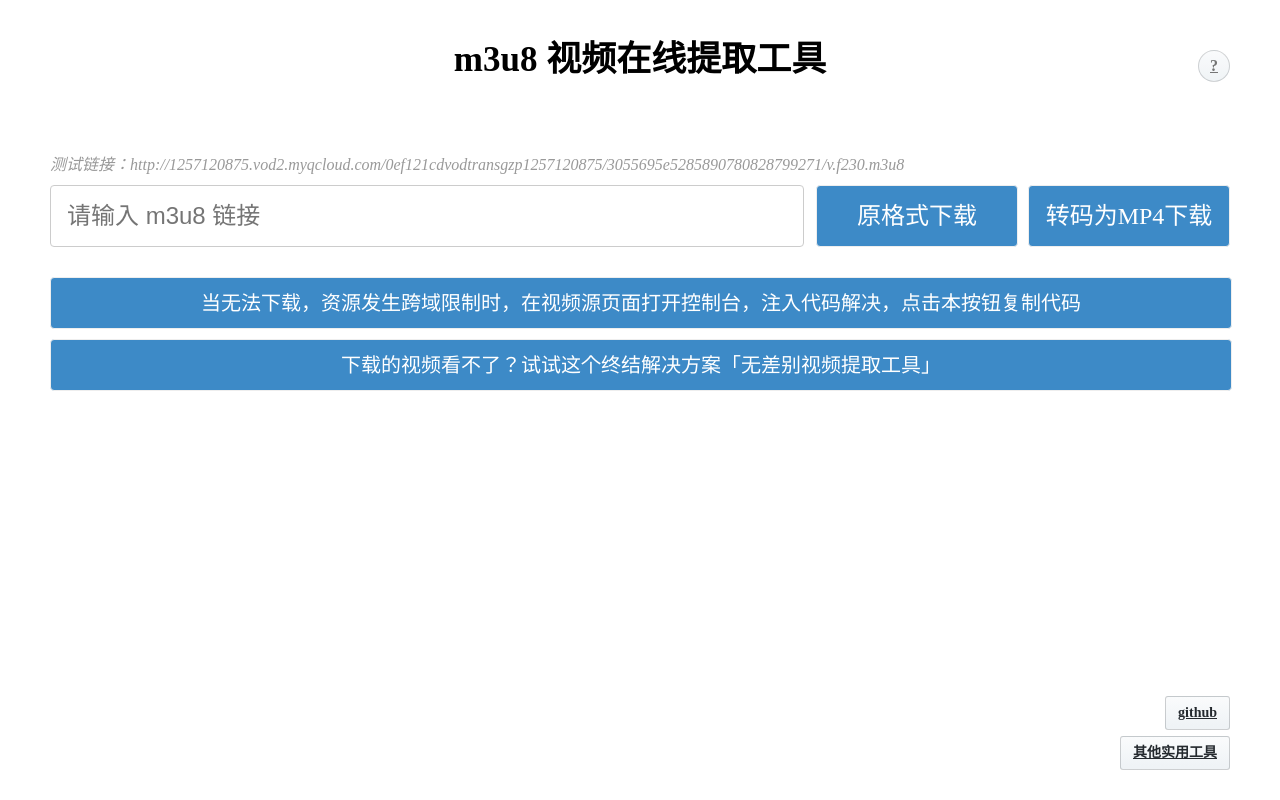
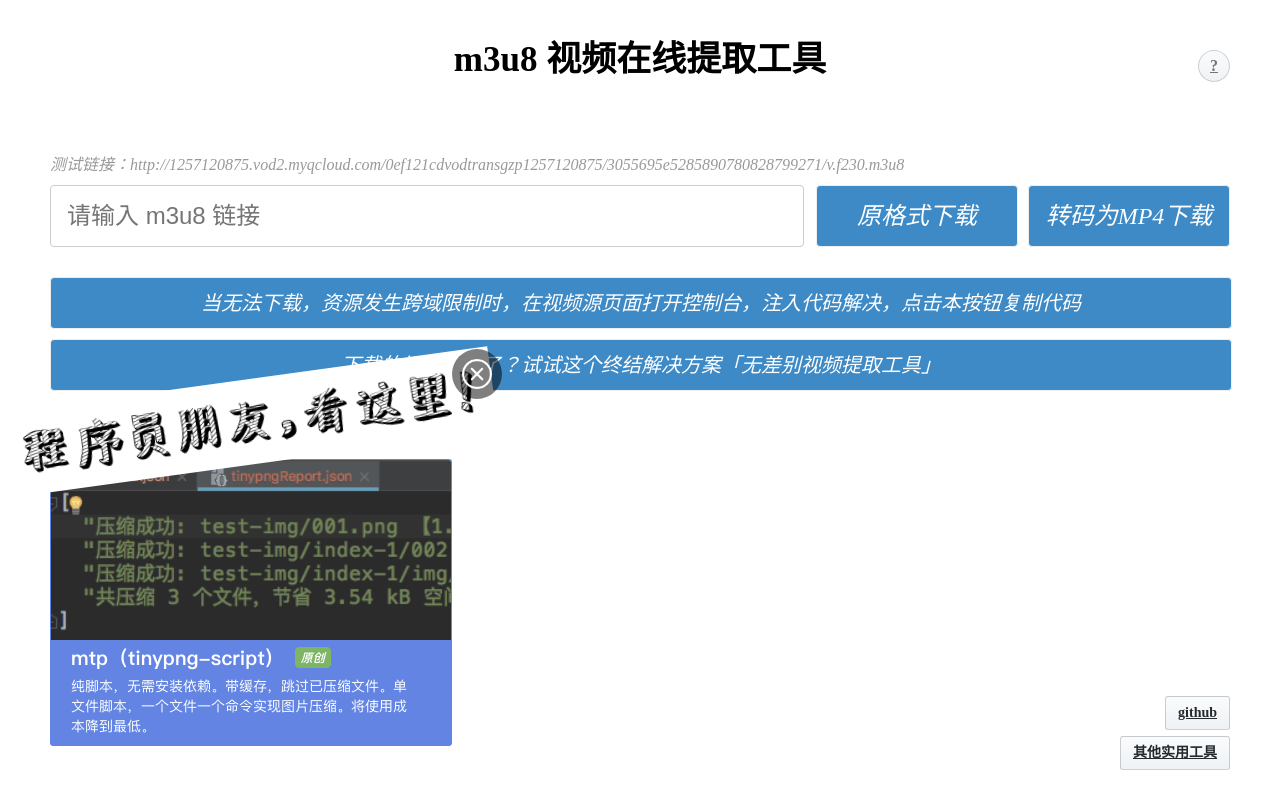
Before and after one commit to Momo707577045/m3u8-downloader, a plain HTML site: page index.html in a window 1280 px wide. Drawn offline with nearby package versions, Linux system fonts and the light colour scheme.

Commit message:
# 添加图片压缩工具广告

```diff
--- a/index.html
+++ b/index.html
@@ -74,6 +74,115 @@
   }
   .m-p-other {
     bottom: 30px;
+  }
+  /*广告*/
+  .m-p-refer {
+    position: absolute;
+    left: 50px;
+    bottom: 50px;
+  }
+  .m-p-refer .text {
+    position: absolute;
+    top: -80px;
+    left: -40px;
+    animation-name: upAnimation;
+    transform-origin: center bottom;
+    animation-duration: 2s;
+    animation-fill-mode: both;
+    animation-iteration-count: infinite;
+    animation-delay: .5s;
+  }
+  .m-p-refer .close {
+    display: block;
+    position: absolute;
+    top: -110px;
+    right: -50px;
+    padding: 0;
+    margin: 0;
+    width: 50px;
+    height: 50px;
+    border-radius: 50%;
+    border: none;
+    cursor: pointer;
+    z-index: 3;
+    transition: 0.3s all;
+    background-size: 30px 30px;
+    background-repeat: no-repeat;
+    background-position: center center;
+    background-image: url(./imgs/close.png);
+    background-color: rgba(0, 0, 0, 0.5);
+  }
+  .m-p-refer .close:hover {
+    background-color: rgba(0, 0, 0, 0.8);
+  }
+  .m-p-refer .link{
+    border-radius: 4px;
+    text-decoration: none;
+    background-color: #4E84E6;
+    transition: 0.3s all;
+  }
+  .m-p-refer .link:hover {
+    top: -10px;
+    color: #333333;
+    border: 1px solid transparent;
+    background: rgba(0, 0, 0, 0.6);
+    box-shadow: 2px 11px 20px 0 rgba(0, 0, 0, 0.6);
+  }
+  @keyframes upAnimation {
+    0% {
+      transform: rotate(0deg);
+      transition-timing-function: cubic-bezier(0.215, .61, .355, 1)
+    }
+
+    10% {
+      transform: rotate(-12deg);
+      transition-timing-function: cubic-bezier(0.215, .61, .355, 1)
+    }
+
+    20% {
+      transform: rotate(12deg);
+      transition-timing-function: cubic-bezier(0.215, .61, .355, 1)
+    }
+
+    28% {
+      transform: rotate(-10deg);
+      transition-timing-function: cubic-bezier(0.215, .61, .355, 1)
+    }
+
+    36% {
+      transform: rotate(10deg);
+      transition-timing-function: cubic-bezier(0.755, .5, .855, .06)
+    }
+
+    42% {
+      transform: rotate(-8deg);
+      transition-timing-function: cubic-bezier(0.755, .5, .855, .06)
+    }
+
+    48% {
+      transform: rotate(8deg);
+      transition-timing-function: cubic-bezier(0.755, .5, .855, .06)
+    }
+
+    52% {
+      transform: rotate(-4deg);
+      transition-timing-function: cubic-bezier(0.755, .5, .855, .06)
+    }
+
+    56% {
+      transform: rotate(4deg);
+      transition-timing-function: cubic-bezier(0.755, .5, .855, .06)
+    }
+
+    60% {
+      transform: rotate(0deg);
+      transition-timing-function: cubic-bezier(0.755, .5, .855, .06)
+    }
+
+    100% {
+      transform: rotate(0deg);
+      transition-timing-function: cubic-bezier(0.215, .61, .355, 1)
+    }
   }
   /*顶部信息录入*/
   .m-p-temp-url {
@@ -220,6 +329,13 @@
   <a class="m-p-github" target="_blank" href="https://github.com/Momo707577045/m3u8-downloader">github</a>
   <a class="m-p-other" target="_blank" href="http://blog.luckly-mjw.cn/tool-show/index.html">其他实用工具</a>
 
+  <!--广告-->
+  <a v-if="isShowRefer" class="m-p-refer" target="_blank" href="https://segmentfault.com/a/1190000024416860">
+    <img src="./imgs/001.png" class="link">
+    <img src="./imgs/003.png" class="text">
+    <i class="close" @click.prevent="isShowRefer=false"/>
+  </a>
+
   <!--文件载入-->
   <div class="m-p-temp-url">测试链接：http://1257120875.vod2.myqcloud.com/0ef121cdvodtransgzp1257120875/3055695e5285890780828799271/v.f230.m3u8</div>
   <section class="m-p-input-container">
@@ -269,6 +385,7 @@ new Vue({
       tips: 'm3u8 视频在线提取工具', // 顶部提示
       isGetMP4: false, // 是否转码为 MP4 下载
       durationSecond: 0, // 视频持续时长
+      isShowRefer: true, // 是否显示推送
       downloading: false, // 是否下载中
       beginTime: '', // 开始下载的时间
       errorNum: 0, // 错误数
```
Also changed, not shown: imgs/001.png (added), imgs/002.png (added), imgs/003.png (added), imgs/close.png (added).
